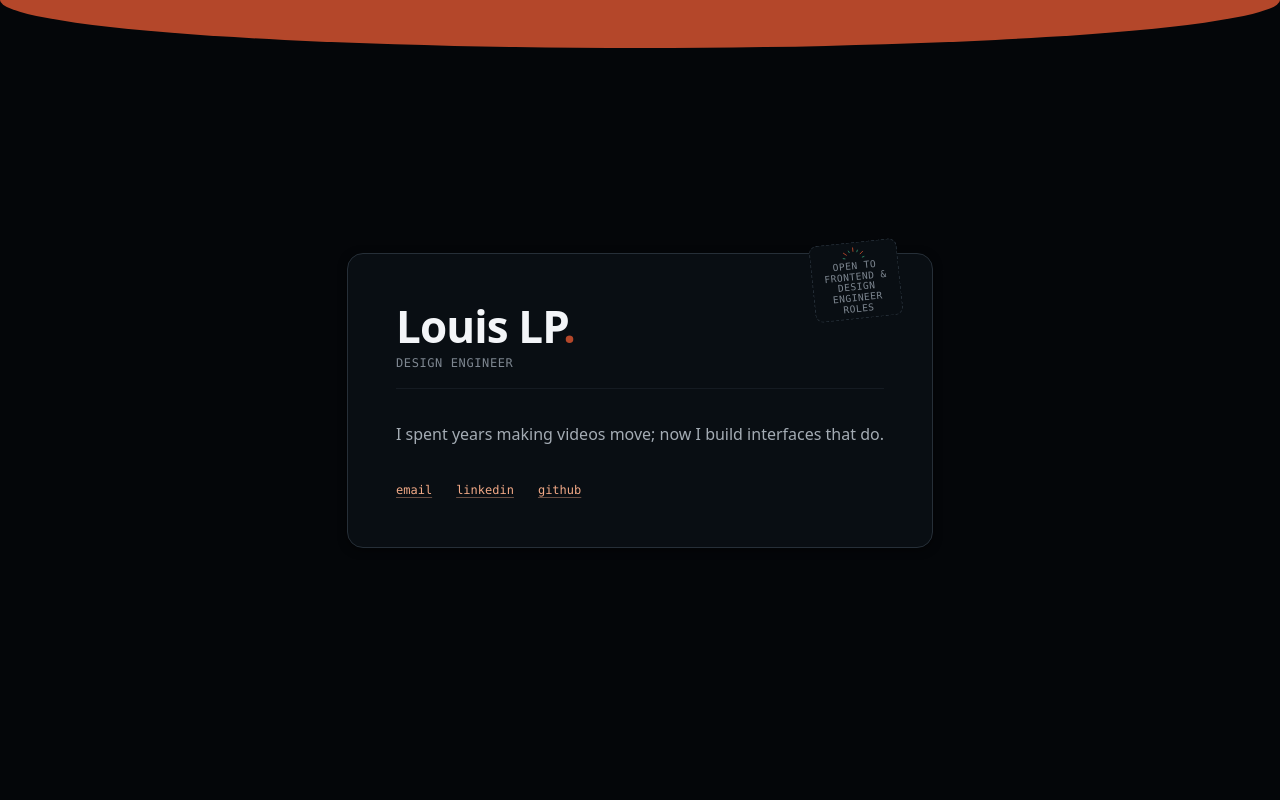
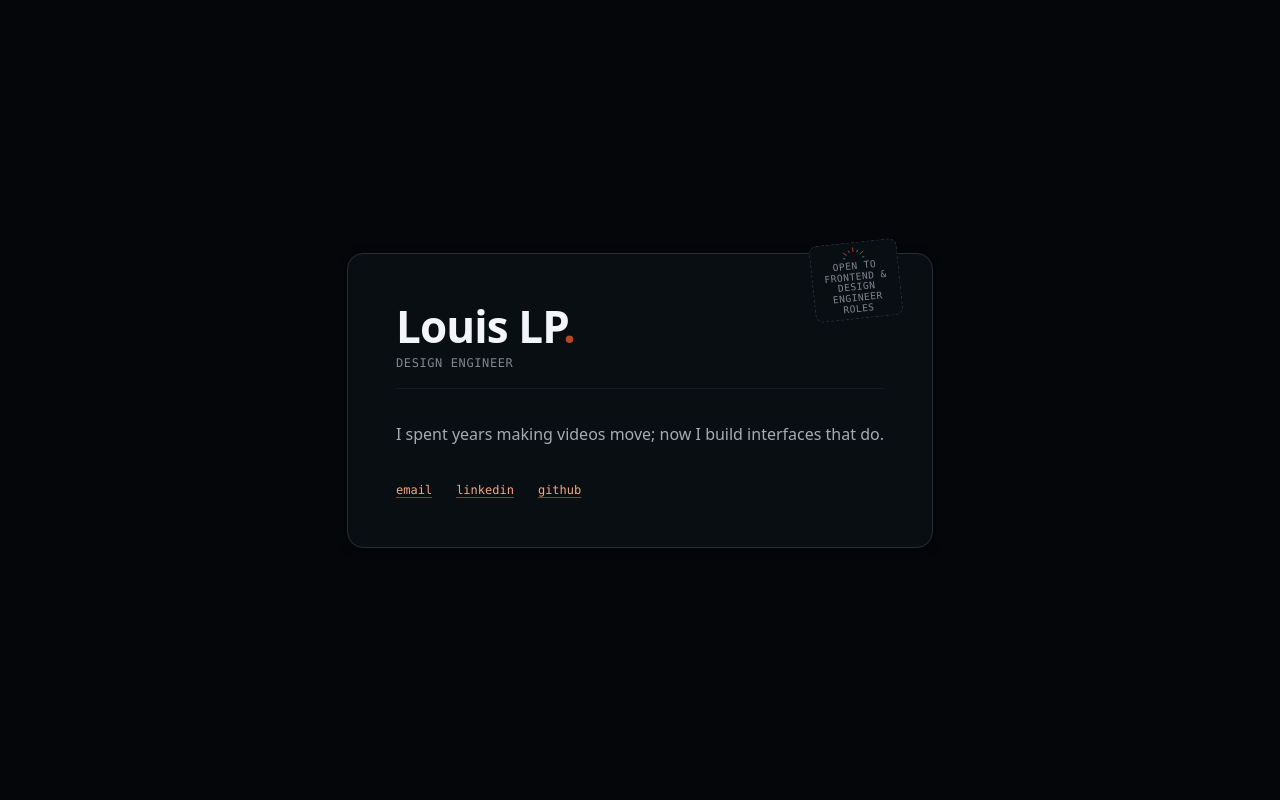
Before and after one commit to LouisLP/me, a Vue app: page / in a window 1280 px wide. Shown: the top 800 px of the page. Built offline with nearby package versions, Linux system fonts and the light colour scheme; some icons are missing.

Commit message:
Removing curved crown from top of homepage

```diff
--- a/src/pages/HomePage.vue
+++ b/src/pages/HomePage.vue
@@ -29,7 +29,6 @@ onMounted(() => {
 <template>
   <div class="page">
     <section ref="heroRef" class="hero" aria-label="Introduction">
-      <div class="hero-crown" aria-hidden="true" />
       <ThemeToggle class="hero-theme-toggle" />
       <BusinessCard />
       <ScrollCue :opacity="scrollCueOpacity" />
@@ -69,20 +68,6 @@ onMounted(() => {
   justify-content: center;
   min-height: 100dvh;
   padding: var(--space-gutter);
-}
-
-/*
- * A kaki sliver draped over the top edge — the mirror of the footer's arch.
- * It tapers to nothing at the sides (100% vertical radius), so it stays
- * clear of the theme toggle at the top-right gutter.
- */
-.hero-crown {
-  position: absolute;
-  inset: 0 0 auto;
-  height: var(--radius-arch);
-  border-bottom-left-radius: 50% 100%;
-  border-bottom-right-radius: 50% 100%;
-  background-color: var(--color-bg-brand);
 }
 
 .hero-theme-toggle {
```
